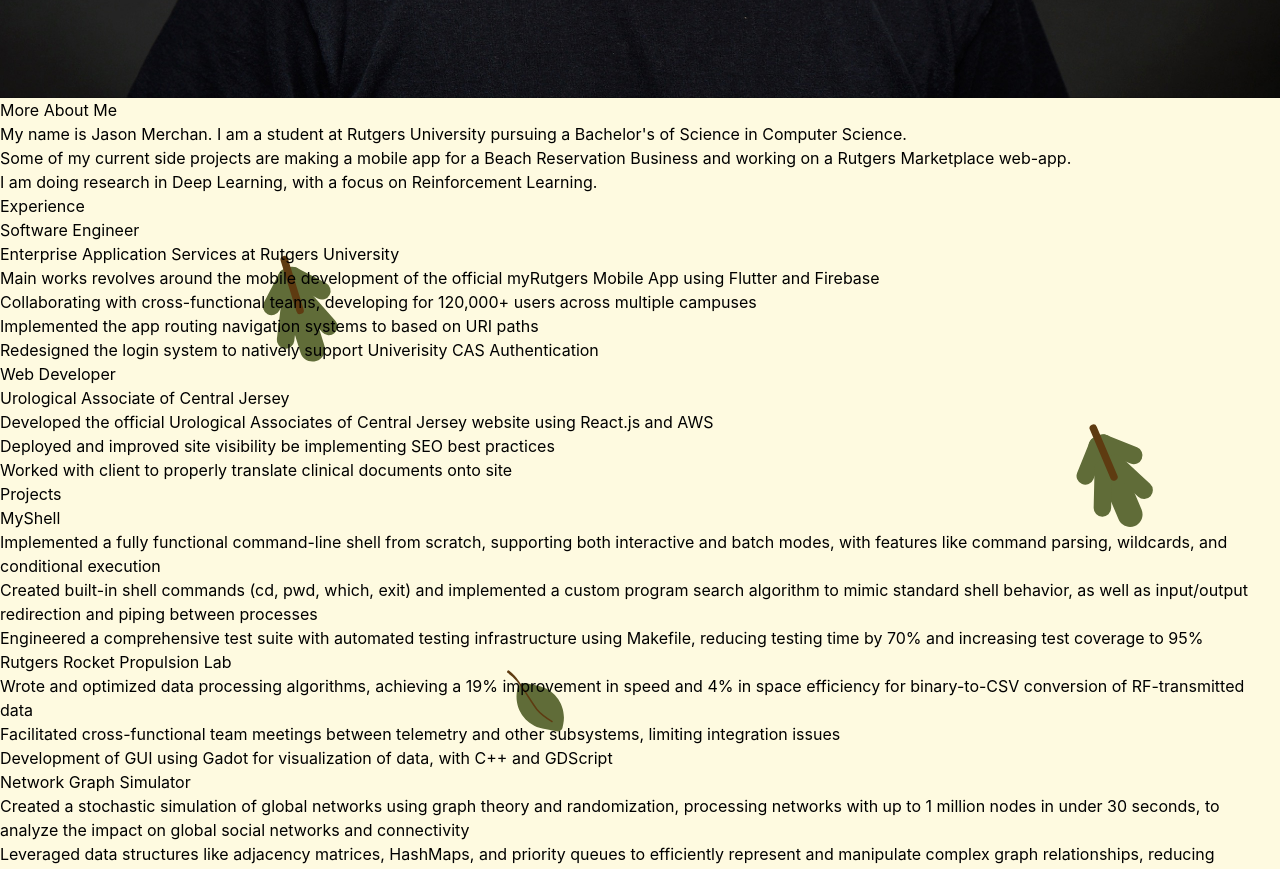
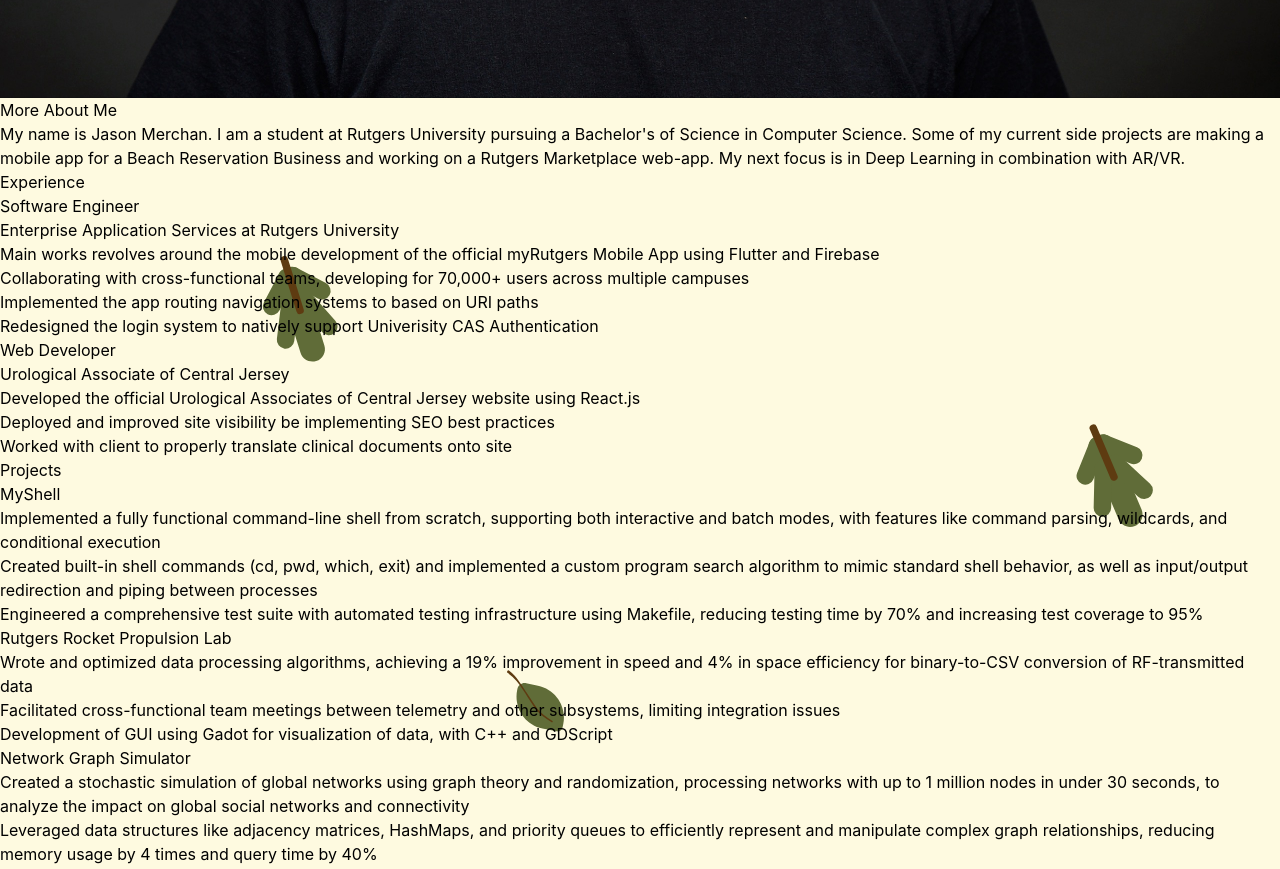
Before and after one commit to jm2693/Personal-Website, a React (Create React App) app: page / in a window 1280 px wide. Shown: the part 2320-3189 px from the top of the page. Built offline with nearby package versions, Linux system fonts and the light colour scheme; a web font is replaced by a local one.

Commit message:
upToDate

```diff
--- a/package.json
+++ b/package.json
@@ -1,6 +1,6 @@
 {
   "name": "my-website",
-  "version": "0.1.0",
+  "version": "1.1.0",
   "private": true,
   "dependencies": {
     "@testing-library/jest-dom": "^5.17.0",
--- a/src/components/experience.jsx
+++ b/src/components/experience.jsx
@@ -8,7 +8,7 @@
             subtitle: 'Enterprise Application Services at Rutgers University',
             bulletPoints: [
                 'Main works revolves around the mobile development of the official myRutgers Mobile App using Flutter and Firebase',
-                'Collaborating with cross-functional teams, developing for 120,000+ users across multiple campuses',
+                'Collaborating with cross-functional teams, developing for 70,000+ users across multiple campuses',
                 'Implemented the app routing navigation systems to based on URI paths',
                 'Redesigned the login system to natively support Univerisity CAS Authentication'
             ],
@@ -17,7 +17,7 @@
             title: 'Web Developer',
             subtitle: 'Urological Associate of Central Jersey',
             bulletPoints: [
-                'Developed the official Urological Associates of Central Jersey website using React.js and AWS',
+                'Developed the official Urological Associates of Central Jersey website using React.js',
                 'Deployed and improved site visibility be implementing SEO best practices',
                 'Worked with client to properly translate clinical documents onto site',
             ],
--- a/src/components/moreAboutMe.jsx
+++ b/src/components/moreAboutMe.jsx
@@ -9,13 +9,9 @@
                         <ul>
                             <li>
                                 My name is Jason Merchan. I am a student at Rutgers University pursuing a Bachelor's of Science in Computer Science.
-                            </li>
-                            <li>
                                 Some of my current side projects are making a mobile app for a Beach Reservation Business and
                                 working on a Rutgers Marketplace web-app.
-                            </li>
-                            <li>
-                                I am doing research in Deep Learning, with a focus on Reinforcement Learning.
+                                My next focus is in Deep Learning in combination with AR/VR.
                             </li>
                         </ul>
                     </div>
```
Also changed, not shown: 1 other file (tests, documents, lock files or other folders).
